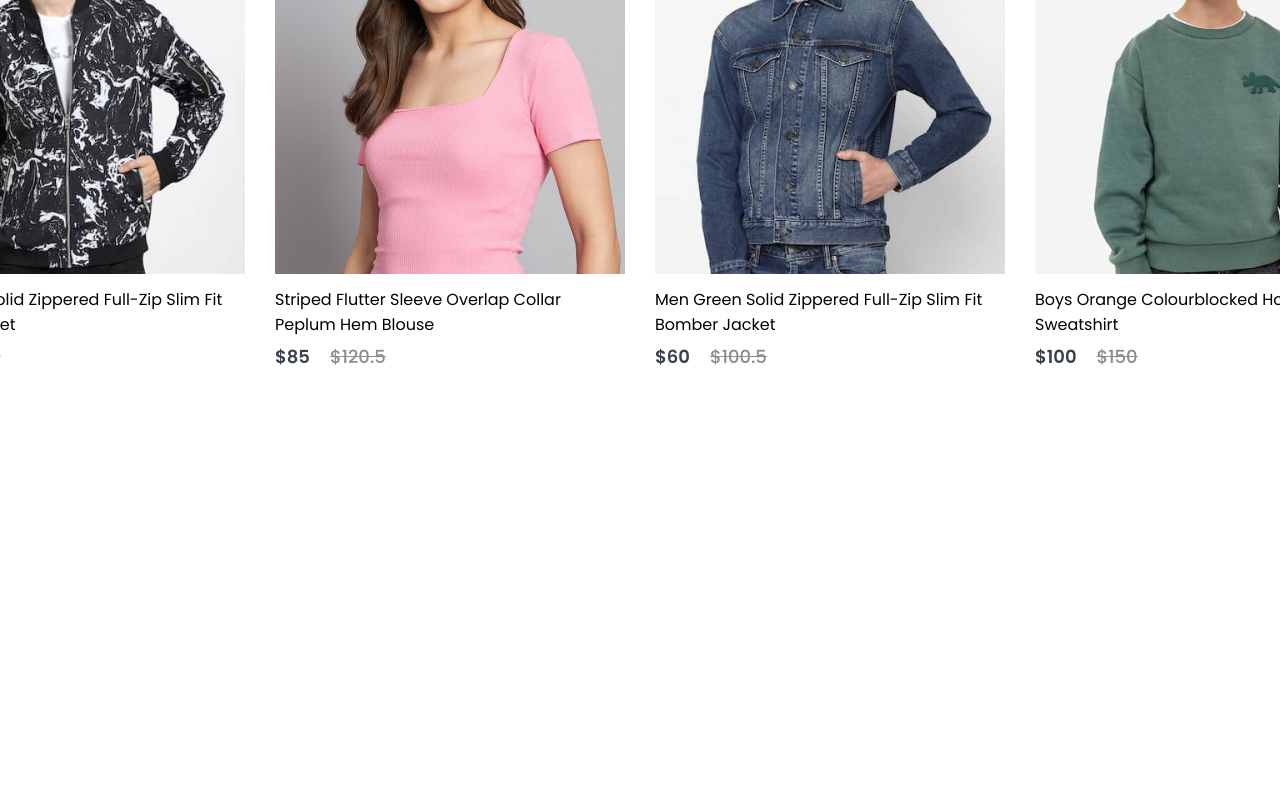
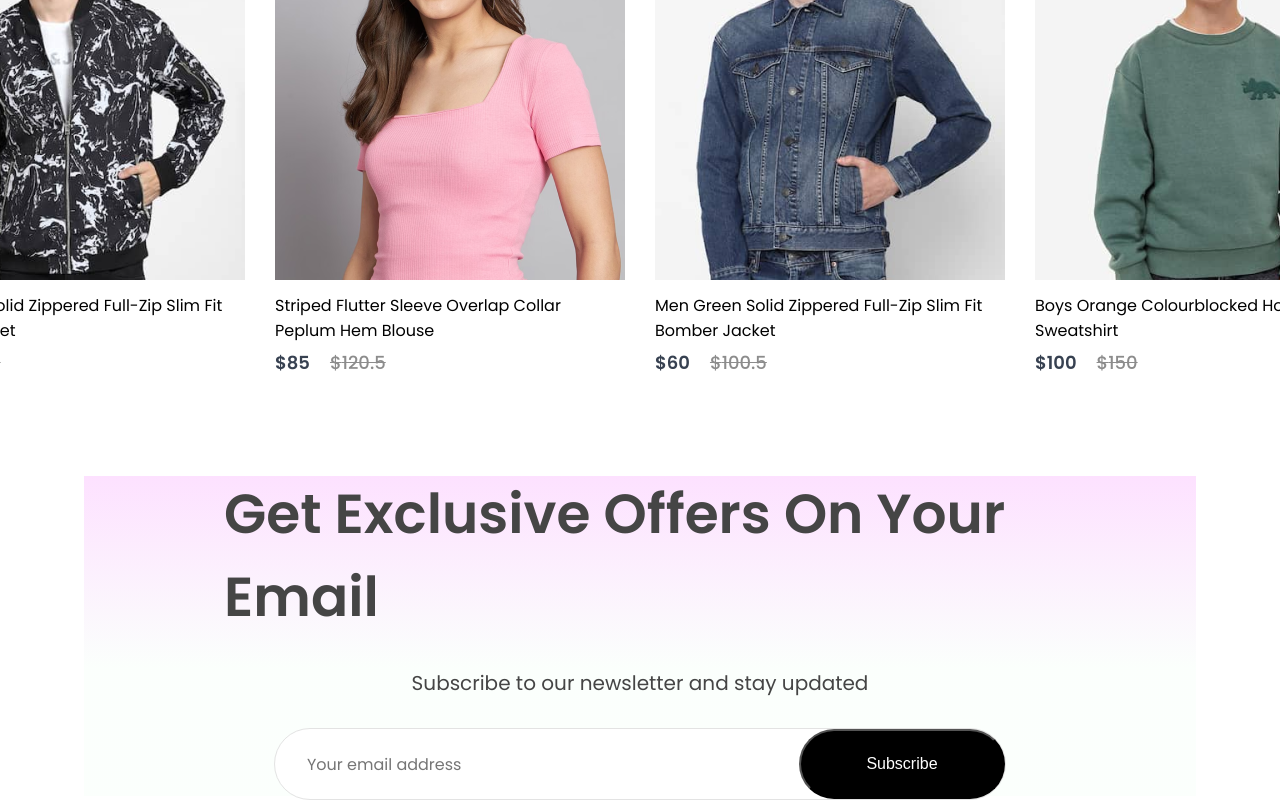
Before and after one commit to Petermwansa/rotrade, a React (Create React App) app: page / in a window 1280 px wide. Shown: the part 3082-3882 px from the top of the page. Before the commit the page ends 3452 px from the top, so only its background shows below. Built offline with nearby package versions, Linux system fonts and the light colour scheme.

Commit message:
Add the Newsletter subscription component

```diff
--- a/src/Components/NewCollections/NewCollections.css
+++ b/src/Components/NewCollections/NewCollections.css
@@ -3,7 +3,7 @@
     flex-direction: column;
     align-items: center;
     gap: 10px;
-    height: 90vh;
+    margin-bottom: 100px;
 }
 .new__collections h1 {
     color: #171717;
--- /dev/null
+++ b/src/Components/NewsLetter/NewsLetter.css
@@ -0,0 +1,49 @@
+.newsletter {
+    width: 65%;
+    height: 40vh;
+    display: flex;
+    flex-direction: column;
+    align-items: center;
+    justify-content: center;
+    margin: auto;
+    padding: 0px 140px;
+    background: linear-gradient(180deg, #fde1ff 0%, #e1ffea22 60%);
+    gap: 30px;
+}
+.newsletter h1 {
+    color: #454545;
+    font-size: 55px;
+    font-weight: 600;
+}
+.newsletter p {
+    color: #454545;
+    font-size: 20px;
+}
+.newsletter div {
+    display: flex;
+    align-items: center;
+    justify-content: space-between;
+    background:  #ffff;
+    width: 730px;
+    height: 70px;
+    border-radius: 80px;
+    border: 1px solid #e3e3e3;
+}
+.newsletter input {
+    width: 500px;
+    margin-left: 30px;
+    border: none;
+    outline: none;
+    color: #616161;
+    font-family: Poppins;
+    font-size: 16px;
+}
+.newsletter div button {
+    width: 210px;
+    height: 70px;
+    border-radius: 80px;
+    background: black;
+    color: white;
+    font-size: 16px;
+    cursor: pointer;
+}
--- /dev/null
+++ b/src/Components/NewsLetter/NewsLetter.jsx
@@ -0,0 +1,17 @@
+import React from 'react';
+import './NewsLetter.css';
+
+const NewsLetter = () => {
+  return (
+    <div className='newsletter'>
+        <h1>Get Exclusive Offers On Your Email</h1>
+        <p>Subscribe to our newsletter and stay updated</p>
+        <div>
+            <input type='email' placeholder='Your email address' />
+            <button>Subscribe</button>
+        </div>
+    </div>
+  )
+}
+
+export default NewsLetter
--- a/src/Components/Pages/Shop.jsx
+++ b/src/Components/Pages/Shop.jsx
@@ -3,6 +3,7 @@
 import Popular from '../Popular/Popular'
 import Offers from '../Offers/Offers'
 import NewCollections from '../NewCollections/NewCollections'
+import NewsLetter from '../NewsLetter/NewsLetter'
 
 const Shop = () => {
   return (
@@ -11,6 +12,7 @@
       <Popular />
       <Offers />
       <NewCollections />
+      <NewsLetter />
     </div>
   )
 }
```
